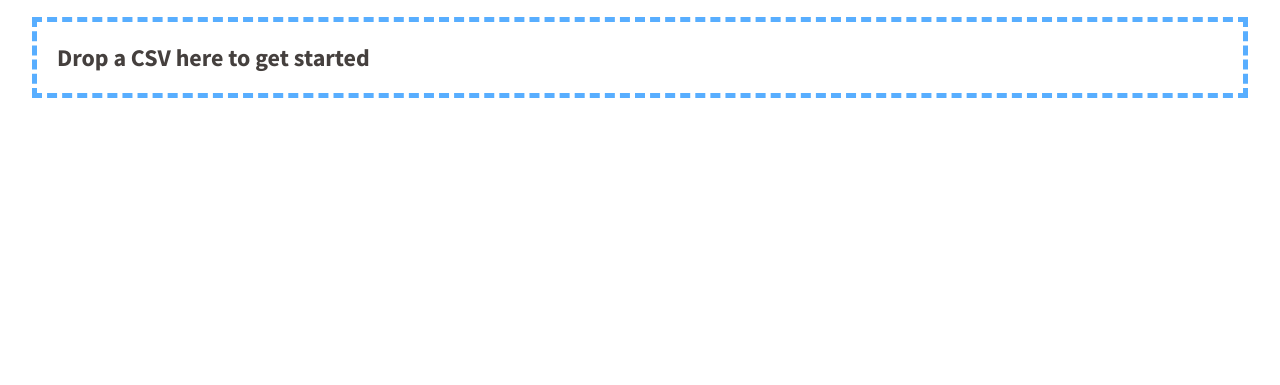
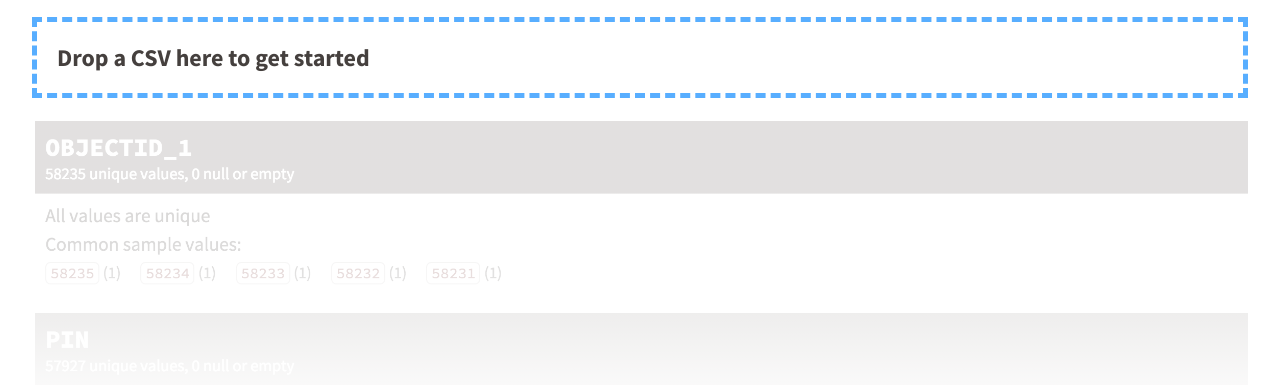
Before and after one commit to hampelm/csv-overview, a plain HTML site: page index.html in a window 1280 px wide. Shown: the part 95-480 px from the top of the page. Drawn offline with nearby package versions, Linux system fonts and the light colour scheme.

Commit message:
Add preview image

```diff
--- a/css/app.css
+++ b/css/app.css
@@ -59,6 +59,17 @@ code {
   color: #6e2b2a;
   font-size: 0.9em;
   line-height: 1.8em;
+}
+
+.preview {
+  height: 300px;
+  background: -moz-linear-gradient(top, rgba(255,255,255,0.8) 0%, rgba(255,255,255,0.8) 39%, rgba(255,255,255,1.00) 100%), url('../img/preview.png') no-repeat;
+  background: -webkit-gradient(linear, left top, left bottom, color-stop(0%,rgba(255,255,255,0.8)), color-stop(39%,rgba(255,255,255,0.8)), color-stop(100%,rgba(255,255,255,1.00))), url('../img/preview.png') no-repeat;
+  background: -webkit-linear-gradient(top, rgba(255,255,255,0.8) 0%,rgba(255,255,255,0.8) 39%,rgba(255,255,255,1.00) 100%), url('../img/preview.png') no-repeat;
+  background: -o-linear-gradient(top, rgba(255,255,255,0.8) 0%,rgba(255,255,255,0.8) 39%,rgba(255,255,255,1.00) 100%), url('../img/preview.png') no-repeat;
+  background: -ms-linear-gradient(top, rgba(255,255,255,0.8) 0%,rgba(255,255,255,0.8) 39%,rgba(255,255,255,1.00) 100%), url('../img/preview.png') no-repeat;
+  background: linear-gradient(to bottom, rgba(255,255,255,0.8) 0%,rgba(255,255,255,0.8) 39%,rgba(255,255,255,1.00) 100%), url('../img/preview.png') no-repeat;
+  background-size: 100% auto;
 }
 
 .sample {
--- a/index.html
+++ b/index.html
@@ -24,6 +24,7 @@
         <div class="sk-rect5"></div>
       </div>
       <div id="results"></div>
+      <div class="preview"></div>
     </div>
 
     <!-- All this should be significantly simplified in app.js. -->
```
Also changed, not shown: img/preview.png (added).
